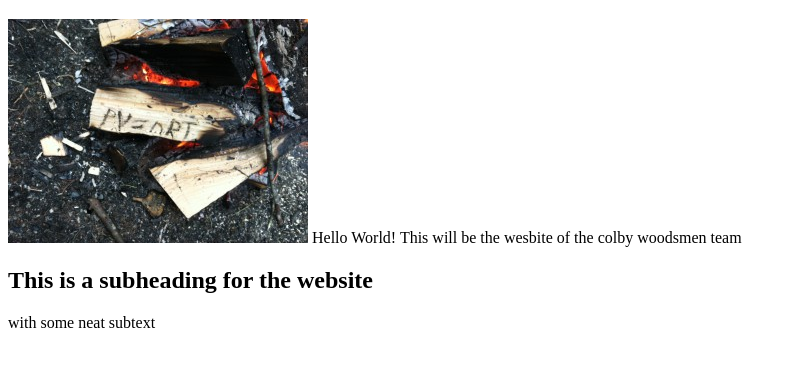
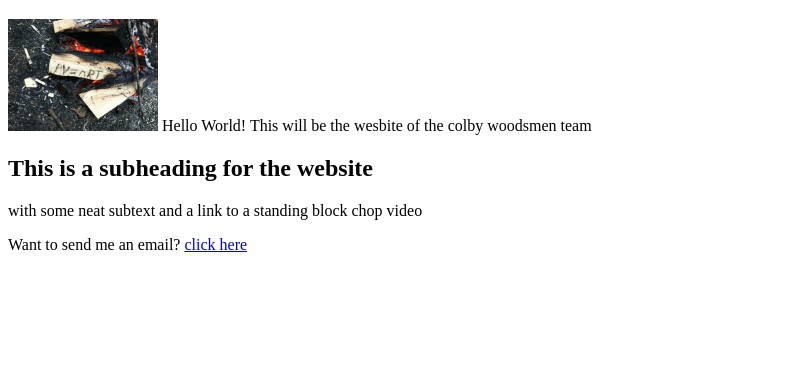
Before and after one commit to racerman100/racerman100.github.io, a plain HTML site: page index.html in a window 1280 px wide. Shown: the part 61-428 px from the top of the page, without its empty margins (0-797 px from the left). Drawn offline with Linux system fonts and the light colour scheme.

Commit message:
testing links

```diff
--- a/index.html
+++ b/index.html
@@ -9,8 +9,9 @@
 <body>
 <h1>Colby Woodsmen Team</h1>
 <!this is a comment >
-<p><img src=image/pvnrt.jpeg alt="fire image" /> Hello World! This will be the wesbite of the colby woodsmen team</p>
+<p><img src=image/pvnrt.jpeg alt="fire image" width="150" /> Hello World! This will be the wesbite of the colby woodsmen team</p>
 <h2>This is a subheading for the website </h2>
-<p>with some neat subtext</p>
+<p>with some neat subtext and <a href="https://www.youtube.com/watch?v=ct5J40w5cT4" target="_blank"></a>a link to a standing block chop video</p>
+<p>Want to send me an email? <a href="mailto:osthom25@colby.edu">click here</a></p>
 </body>
 </html>
```
